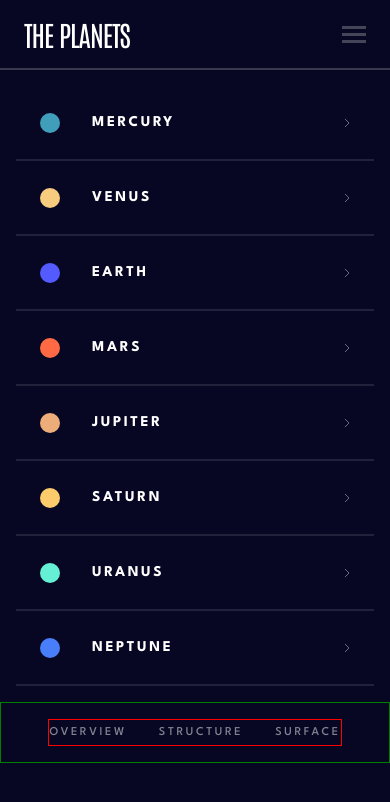
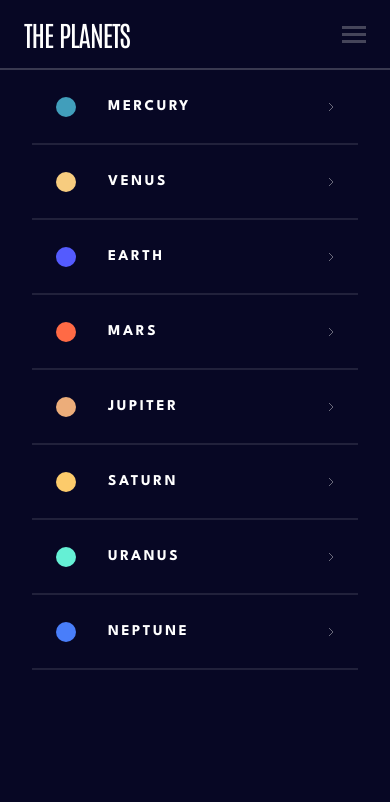
Before and after one commit to CrownedTechie/planets-fact, a React (Vite) app: page /planets/earth in a window 390 px wide. Both pictures are taken after a click on the picture "toggle menu". Shown: the top 802 px of the page. Built offline with nearby package versions, Linux system fonts and the light colour scheme.

Commit message:
--style:: style tabs view for mobile screens and some style tweaks to the header

```diff
--- a/src/components/content/Content.module.css
+++ b/src/components/content/Content.module.css
@@ -3,26 +3,34 @@
  justify-content: center;
  align-items: center;
  padding: 1rem 1.5rem;
- border: 1px solid green;
+ border-bottom: .03rem solid rgba(255, 255, 255, 0.2);
 }
 
 .ul{
  display: flex;
- gap: 2rem;
+ align-items: center;
+ justify-content: space-between;
+ /* gap: 2.5rem; */
  list-style: none;
  font-size: .875rem;
  font-weight: 500;
  text-transform: uppercase;
  color: rgba(255, 255, 255, 0.5);
- border: 1px solid red;
-
+ width: 80%;
 }
 
+
+/* MOBILE SCREENS */
 @media (max-width: 600px) {
+.nav {
+  padding: 0;
+  position: relative;
+  z-index: 1;
+}
+
  .ul {
    font-size: .75rem;
-   font-weight: 500;
-   text-transform: uppercase;
    color: rgba(255, 255, 255, 0.5);
+   padding: 1rem 0;
  }
 }
--- a/src/components/header/Header.module.css
+++ b/src/components/header/Header.module.css
@@ -33,12 +33,22 @@
  outline-offset: .125rem;
 }
 
+/* MOBILE SCREENS */
+@media (max-width: 600px) {
+ .header {
+  position: relative;
+  z-index: 10;
+ }
+}
+
+/* > TAB SCREENS */
 @media (min-width: 601px) {
  .hamburger {
   display: none;
  }
 }
 
+/* TAB SCREENS ONLY */
 @media (min-width: 601px) and (max-width: 1024px) {
  .header {
   justify-content: center;
@@ -47,6 +57,7 @@
  }
 }
 
+/* >LAPTOP SCREENS */
 @media (min-width: 1240px) {
  .header {
   padding: 0 1.5rem;
--- a/src/components/navBar/NavBar.module.css
+++ b/src/components/navBar/NavBar.module.css
@@ -1,17 +1,29 @@
 .nav {
- margin: 0 ;
- padding: 1rem;
+  margin: 0;
 }
 
+/* MOBILE SCREENS ONLY */
+@media (max-width: 600px) {
+  .nav {
+    padding: 0 2rem;
+    position: absolute;
+    top: 70px;
+    left: 0;
+    z-index: 9;
+    width: 100%;
+  }
+}
+
+/* > TAB SCREENS */
 @media (min-width: 601px) {
- .ul {
+  .nav {
+    padding: 1rem;
+  }
+
+  .ul {
   display: flex;
   align-items: center;
   justify-content: center;
   gap: 2rem;
- }
-
-  .nav {
-   margin: 0rem 0rem;
   }
 }
--- a/src/components/navLink/navLink.module.css
+++ b/src/components/navLink/navLink.module.css
@@ -54,8 +54,6 @@
   border: 1px solid var(--hoverColor);
  } */
 
-
-
  .p {
   font-size: .6875rem;
   line-height: 1.5625rem;
--- a/src/components/tabs/Tabs.jsx
+++ b/src/components/tabs/Tabs.jsx
@@ -4,15 +4,15 @@ import styles from "./Tabs.module.css";
 export const Tabs = () => {
  return (
   <>
-   <li>
+   <li className={styles.li}>
     <p className={`${styles.p}`}>overview</p>
    </li>
 
-   <li>
+   <li className={styles.li}>
     <p>structure</p>
    </li>
 
-   <li>
+   <li className={styles.li}>
     <p>surface</p>
    </li>
   </>
--- a/src/components/tabs/Tabs.module.css
+++ b/src/components/tabs/Tabs.module.css
@@ -1,3 +1,25 @@
-.p {
 
+@media (max-width: 600px) {
+.li {
+  position: relative;
+  transition: all 0.3s ease-in-out;
+  cursor: pointer;
+ }
+
+ .li::after {
+  content: '';
+  position: absolute;
+  bottom: -1rem;
+  width: 0%;
+ }
+
+ .li:hover::after {
+  width: 100%;
+  height: 4px;
+  background-color: var(--hoverColor);
+ }
+
+ .li:hover .p {
+  opacity: 100%;
+ }
 }
```
